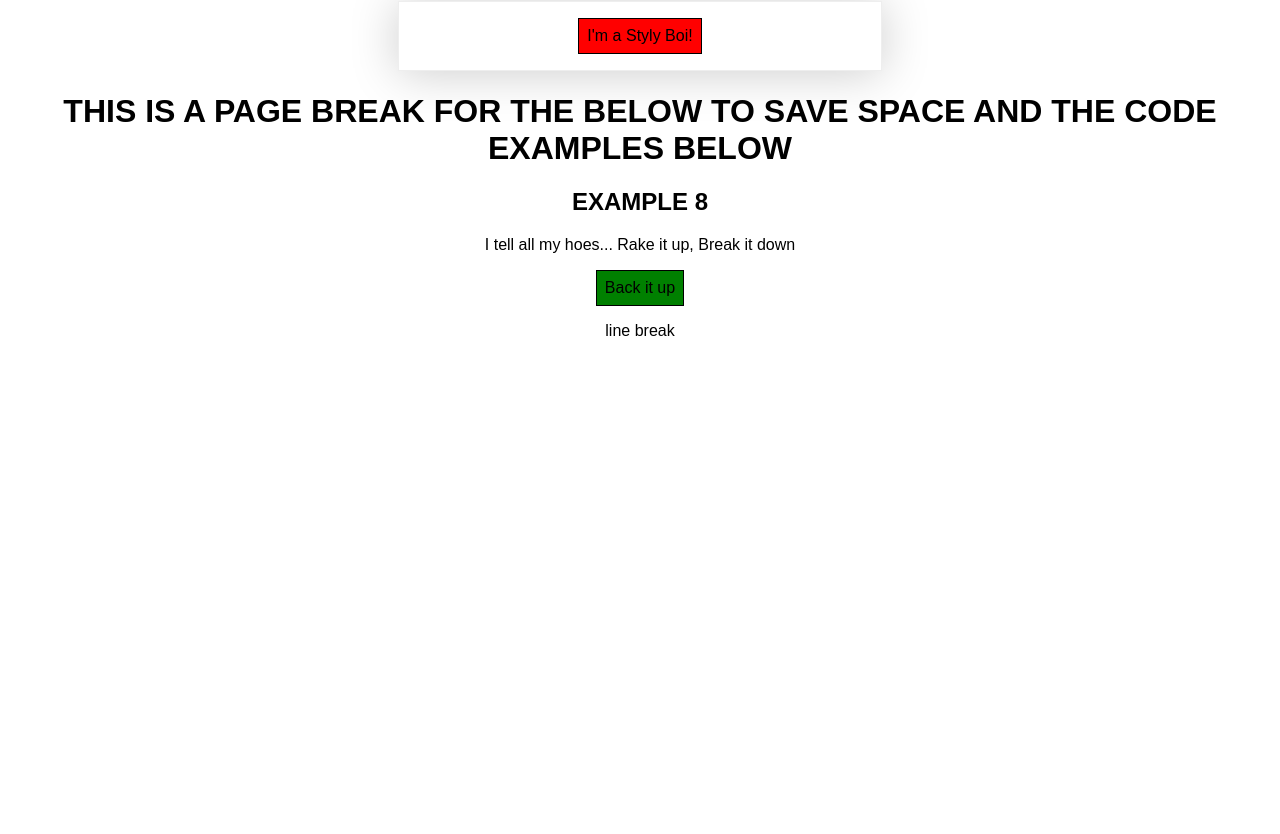
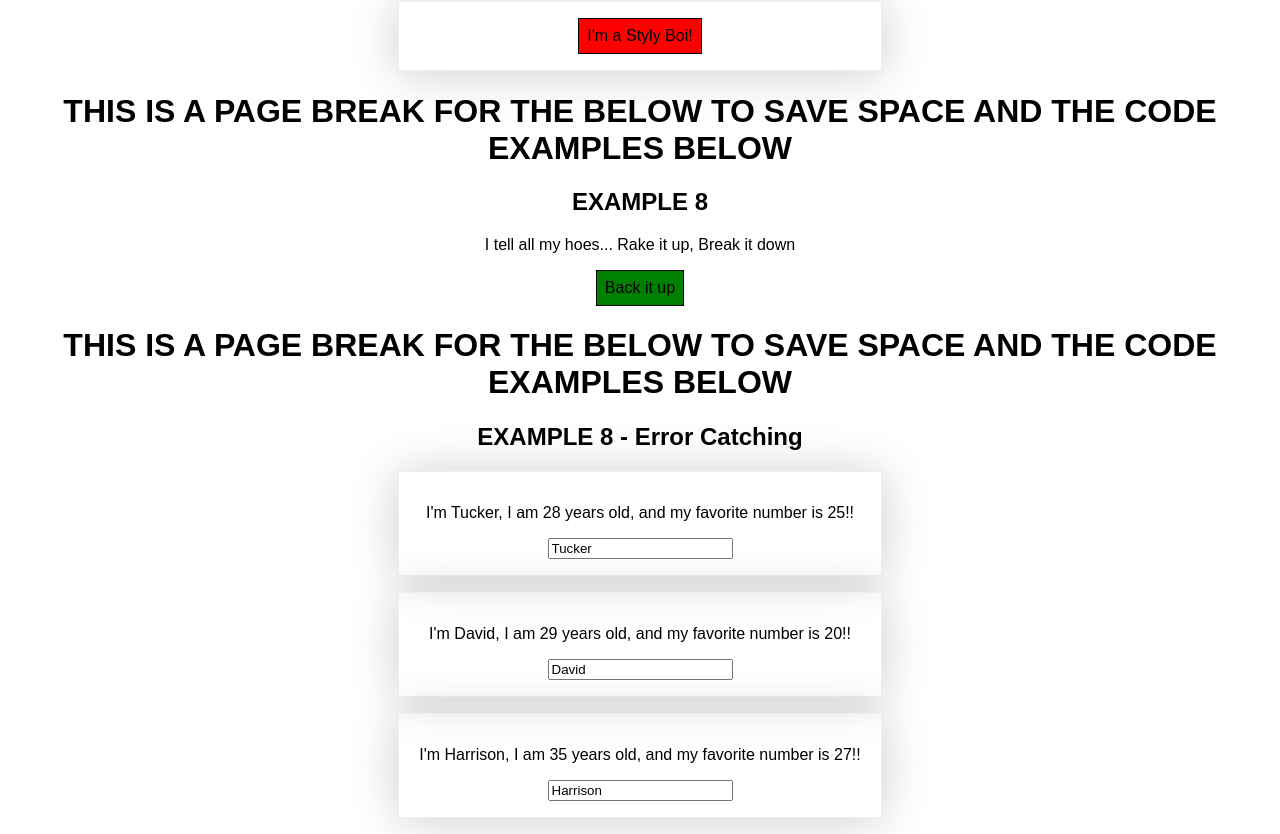
Before and after one commit to okg8869/React-Complete-Guide, a React (Create React App) app: page / in a window 1280 px wide. Shown: the part 2758-3592 px from the top of the page. Before the commit the page ends 3114 px from the top, so only its background shows below. Built offline with nearby package versions, Linux system fonts and the light colour scheme.

Commit message:
error handling lesson

```diff
--- a/src/App.js
+++ b/src/App.js
@@ -5,6 +5,7 @@ import './App.css';
 import Person from './Person/Person';
 import Radiumexample from './CSSalternatives/Radium/Radium';
 import StyledCompExample from './CSSalternatives/StyledComponent/StyledCompExample';
+import ErrorBoundary  from './ErrorHandling/ErrorBoundary'
 
 class App extends Component {
   state = {
@@ -298,7 +299,27 @@ class App extends Component {
         <button className='button'onClick={this.renderPersonHandler}>Back it up</button>
         {swag}
 
-        <p>line break</p>
+<h1>THIS IS A PAGE BREAK FOR THE BELOW TO SAVE SPACE AND THE CODE EXAMPLES BELOW</h1>
+<h2>EXAMPLE 8 - Error Catching</h2>
+{/* This is being wrapped in <ErrorBoundary>, which is now a higher order component
+Right now, this will throw the error on the page, but once it is in production it will
+instead display the 'error message' from state. You only want to use this in places where
+you know there will be an error. DON'T WANT TO USE IT EVERYWHERE - only when troubleshooting
+a trouble component. NICE TO KNOW, NOT TO USE EVERYWHERE*/}
+        <div>
+          {this.state.personsTwo.map((person, index) => {
+            return (
+              <ErrorBoundary key={person.id}>
+                <Person
+                  click={() => this.deletePersonHandler(index)}
+                  name={person.name}
+                  age={person.age}
+
+                  changed={(event) => this.personsTwoNameChangedHandler(event, person.id)} />
+              </ErrorBoundary>
+            )})}
+        </div>
+
 
       </div>
     );
--- /dev/null
+++ b/src/ErrorHandling/ErrorBoundary.js
@@ -0,0 +1,26 @@
+import React, { Component } from 'react'
+
+class ErrorBoundary extends Component {
+  state = {
+    hasError: false,
+    errorMessage: ''
+  }
+
+// This is a method already in react, capturing the error in some info as props
+// Will be execited whenever a component wrapped within the error boundary (<ErrorBoundary>) throws an error
+  componentDidCatch = (error, info) => {
+    this.setState({hasError: true, errorMessage: error});
+  }
+
+  render() {
+    if (this.state.errorMessage) {
+      return <h1>{this.state.errorMessage}</h1>;
+    } else {
+// this/props.children will be the default passed in (the component)
+      return this.props.children;
+    }
+
+  }
+}
+
+export default ErrorBoundary;
--- a/src/Person/Person.js
+++ b/src/Person/Person.js
@@ -6,9 +6,10 @@ import './Person.css';
 
 
 const person = (props) => {
-    // Using Props in the function,
-    //As well as running a small simple expression in line using {}
+// Using Props in the function,
+//As well as running a small simple expression in line using {}
     return(
+
         <div className='Person'>
 
             <p onClick={props.click}>I'm {props.name}, I am {props.age} years old, and my favorite number is {Math.floor(Math.random() * 30)}!!</p>
```
Also changed, not shown: src/CSSalternatives/Radium/Radium.js (+4 -4 lines). Lines whose indentation alone changed are shown as unchanged.
